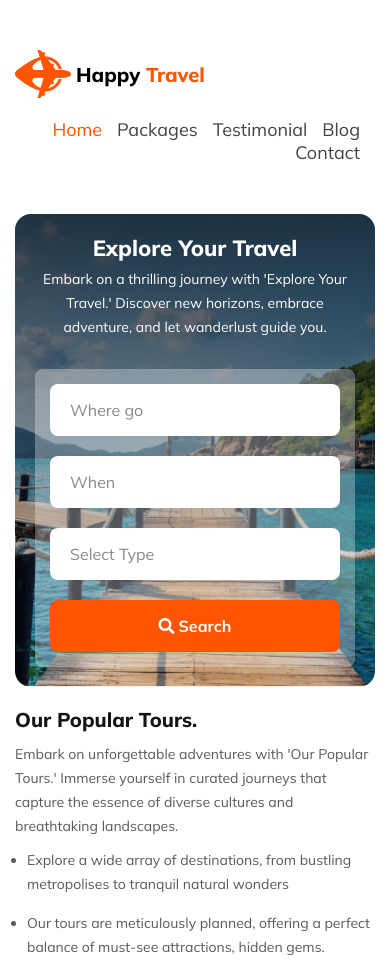
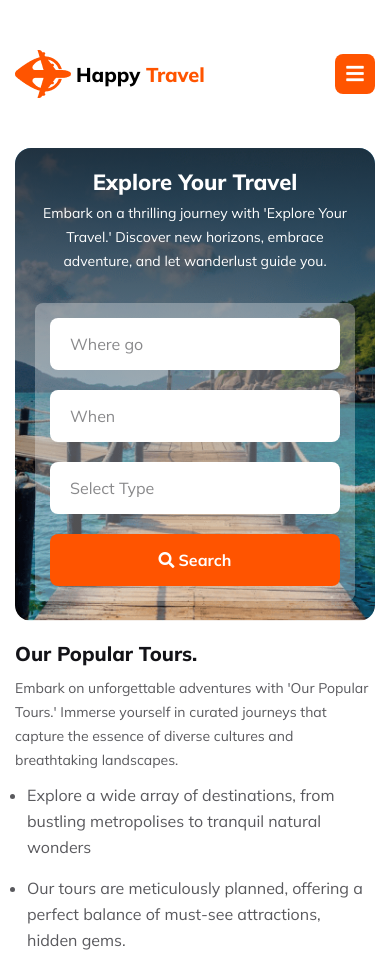
Before and after one commit to Hasibul3h/Ass2, a plain HTML site: page index.html in a window 390 px wide. Shown: the top 962 px of the page. Drawn offline with Linux system fonts and the light colour scheme.

Commit message:
added sidebar menu styles

```diff
--- a/assets/css/main.css
+++ b/assets/css/main.css
@@ -254,7 +254,9 @@ select {
   margin-right: 40px;
   display: inline-block;
 }
-
+.header-wrap nav ul li:last-child {
+  margin-right: 0px;
+}
 .header-wrap nav ul li a {
   font-family: Mulish;
   font-size: 18px;
@@ -696,6 +698,10 @@ select {
   font-weight: 400;
   line-height: 26px;
 }
+.sidebar-icon,
+.close-btn {
+  display: none;
+}
 
 /*----------------------------------------*/
 /*  09. Responsive styles
@@ -727,14 +733,6 @@ select {
 
   .header-wrap {
     flex-wrap: wrap;
-  }
-
-  .header-wrap nav ul {
-    flex-wrap: wrap;
-  }
-
-  .header-wrap nav ul li {
-    margin-right: 15px;
   }
 
   .logo h3,
@@ -817,8 +815,7 @@ select {
     font-size: 20px;
   }
 
-  p,
-  .tours-content ul li {
+  p {
     font-size: 14px !important;
     font-weight: 400 !important;
     line-height: 24px !important;
@@ -866,4 +863,63 @@ select {
     gap: 20px;
     margin-bottom: 20px;
   }
+  .sidebar-icon {
+    display: inline-block;
+  }
+  .sidebar-icon button {
+    height: 40px;
+    width: 40px;
+    border: none;
+    line-height: 40px;
+    font-size: 20px;
+    color: #fff;
+    background: #FF5400;
+    text-align: center;
+    border-radius: 8px;
+    display: inline-block;
+    cursor: pointer;
 }
+  .header-wrap nav ul {
+    text-align: left;
+    flex-direction: column;
+    gap: 15px;
+    color: #131318;
+    justify-content: flex-start;
+  }
+
+  .header-wrap nav {
+    position: fixed;
+    top: 0px;
+    right: -280px;
+    min-height: 100vh;
+    overflow-y: auto;
+    width: 280px;
+    padding: 20px;
+    text-align: left;
+    background: #ccc;
+    z-index: 9;
+    transition: all linear 0.3s;
+  }
+  .header-wrap nav.active {
+    right: 0px;
+  }
+  .header-wrap nav ul li {
+    margin: 0px;
+  }
+  .close-btn {
+    height: 40px;
+    width: 40px;
+    border: none;
+    line-height: 40px;
+    font-size: 20px;
+    color: #fff;
+    background: #131318;
+    text-align: center;
+    border-radius: 8px;
+    display: inline-block;
+    cursor: pointer;
+    position: absolute;
+    top: 20px;
+    right: 20px;
+  }
+}
--- a/index.html
+++ b/index.html
@@ -37,7 +37,11 @@
                             <li><a href="#">Blog</a></li>
                             <li><a href="#">Contact</a></li>
                         </ul>
+                        <button class="close-btn"><i class="fas fa-times"></i></button>
                     </nav>
+                    <div class="sidebar-icon">
+                        <button type="button" onclick="toggleNav()"><i class="fas fa-bars"></i></button>
+                    </div>
                 </div>
             </div>
         </div>
@@ -244,6 +248,20 @@
     </footer>
     <!-- Footer area end here -->
 
+    <script>
+        function toggleNav() {
+            var nav = document.querySelector('nav');
+            nav.classList.toggle('active');
+        }
+
+        document.querySelector('.close-btn').addEventListener('click', function() {
+            var nav = document.querySelector('nav');
+            nav.classList.remove('active');
+        });
+    </script>
+
 </body>
 
+
+
 </html>
```
